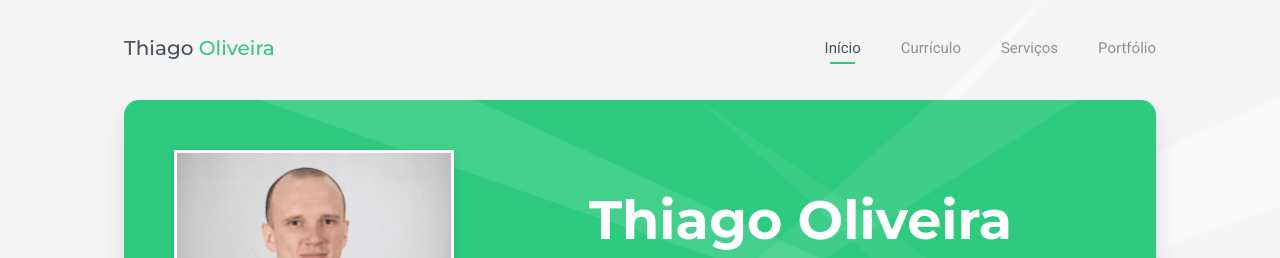
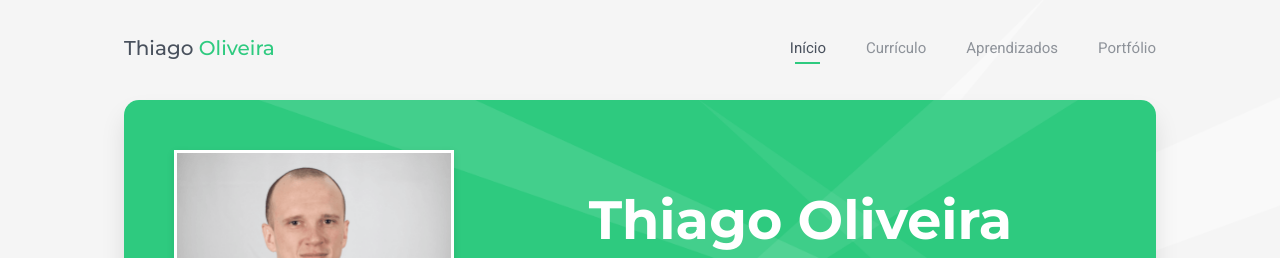
Before and after one commit to thiagop-o/thiagop-o.github.io, a plain HTML site: page index.html in a window 1280 px wide. Shown: the top 258 px of the page. Drawn offline with Linux system fonts and the light colour scheme; a web font is replaced by a local one.

Commit message:
Finalizado o ajuste na seção de aprendizados

```diff
--- a/index.html
+++ b/index.html
@@ -49,7 +49,7 @@
                 <a class="pt-trigger" href="index.html#resume">Currículo</a>
               </li>
               <li>
-                <a class="pt-trigger" href="index.html#services">Serviços</a>
+                <a class="pt-trigger" href="index.html#services">Aprendizados</a>
               </li>
               <li>
                 <a class="pt-trigger" href="index.html#portfolio">Portfólio</a>
```
